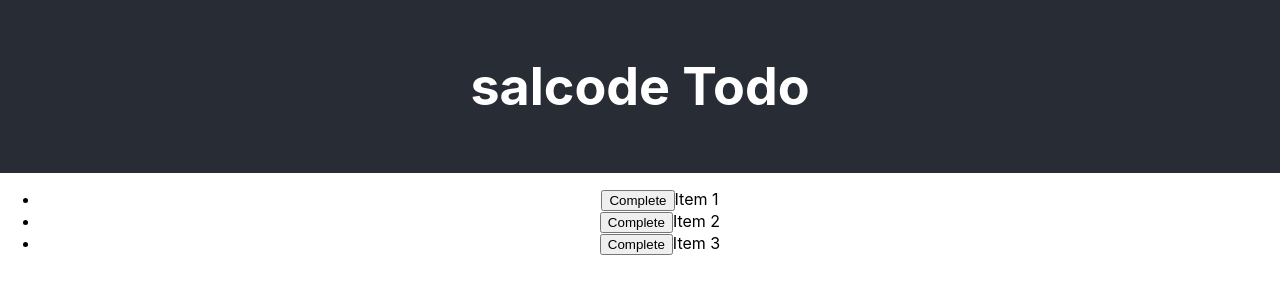
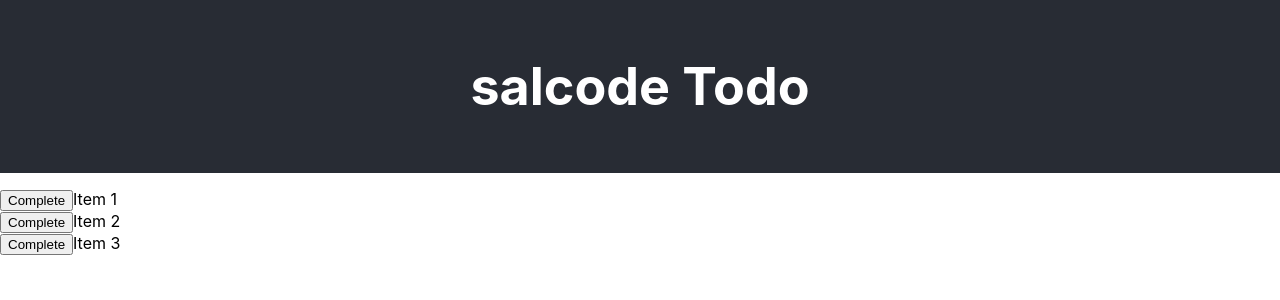
Before and after one commit to salcode/salcode-todo, a React (Create React App) app: page / in a window 1280 px wide. Shown: the top 300 px of the page. Built offline with nearby package versions, Linux system fonts and the light colour scheme.

Commit message:
Remove default list styling
See #1

```diff
--- a/src/App.css
+++ b/src/App.css
@@ -36,3 +36,9 @@
     transform: rotate(360deg);
   }
 }
+
+.todo-list {
+  list-style: none;
+  padding-inline-start: 0;
+  text-align: left;
+}
```
